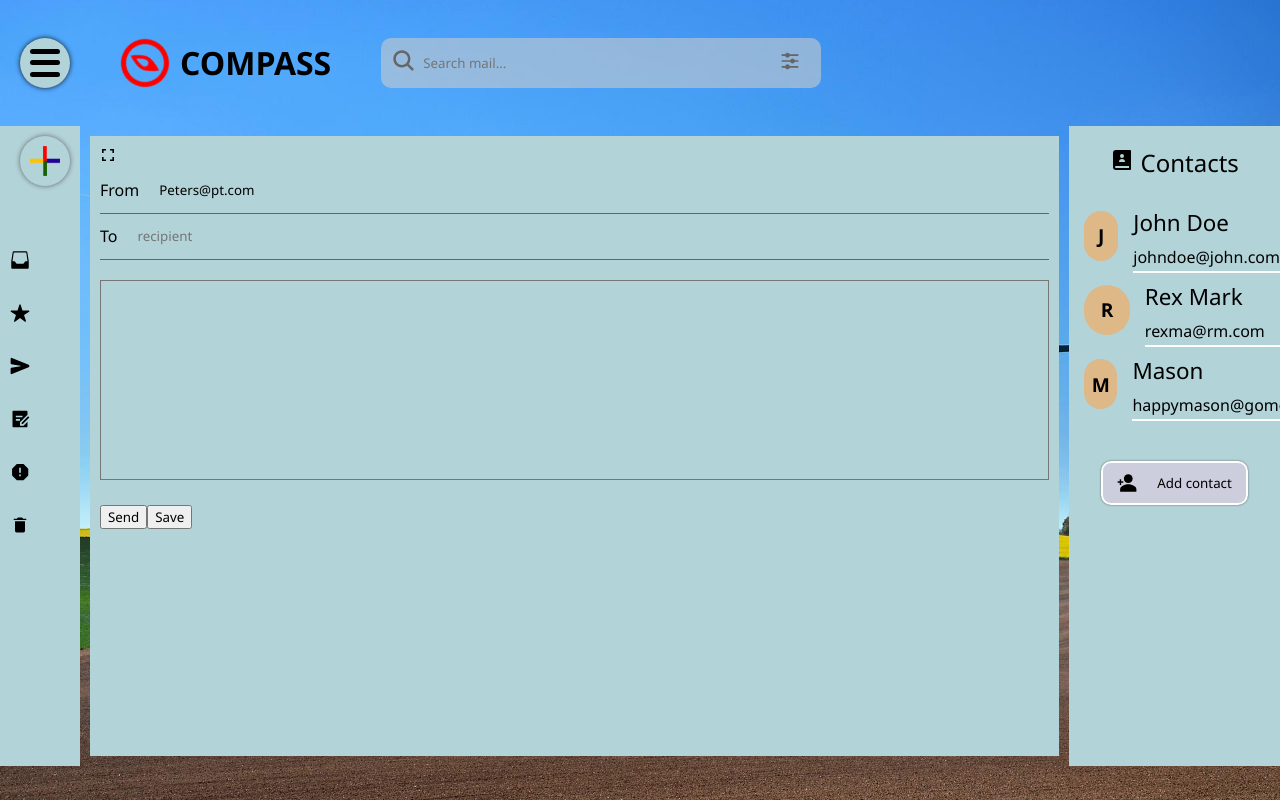
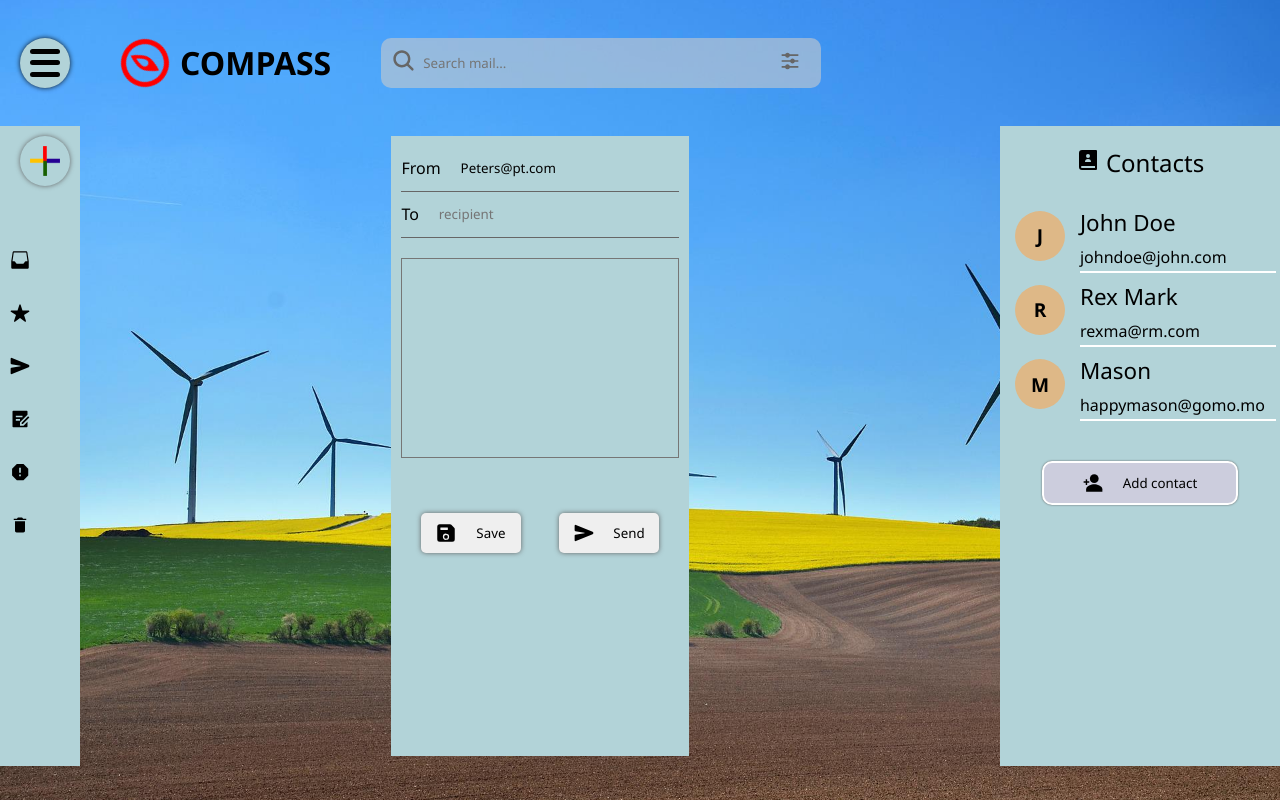
Before and after one commit to Xyzeebit/compass-mail-app, a React (Create React App) app in the folder client/: page /mail/compose in a window 1280 px wide. Built offline with nearby package versions, Linux system fonts and the light colour scheme.

Commit message:
added compose page

```diff
--- a/client/src/components/Compose.jsx
+++ b/client/src/components/Compose.jsx
@@ -1,5 +1,6 @@
 import { useState } from 'react';
 import { IoMdExpand } from 'react-icons/io';
+import { IoSave, IoSend } from 'react-icons/io5';
 
 import '../styles/compose.css';
 
@@ -17,30 +18,34 @@ export default function Compose({ from, contact, dispatch }) {
     }
     return (
       <section className="compose-message">
-        <div className="compose-title-bar">
-          <IoMdExpand />
-        </div>
         <div>
-          <label>
+          <label htmlFor="from">
             <span>From</span>
-            <input type="text" value={from} randomly />
+            <input type="text" value={from} id="from" randomly />
           </label>
-          <label>
+          <label htmlFor="to">
             <span>To</span>
             <input
-            type="email"
-            value={to}
-            onChange={handleTos}
-            placeholder="recipient"
-          />
+              type="email"
+              value={to}
+              id="to"
+              onChange={handleTos}
+              placeholder="recipient"
+            />
           </label>
         </div>
         <div className="compose-body">
           <textarea value={body} onChange={handleBody} />
         </div>
-        <div>
-          <button>Send</button>
-          <button>Save</button>
+        <div className="buttons">
+          <button>
+            <IoSave size={20} />
+            <span>Save</span>
+          </button>
+          <button>
+            <IoSend size={20} />
+            <span>Send</span>
+          </button>
         </div>
       </section>
     );
--- a/client/src/styles/compose.css
+++ b/client/src/styles/compose.css
@@ -1,8 +1,14 @@
 .compose-message {
-    width: 100%;
+    /* width: 100%; */
+    /* height: 100vh; */
     padding: 10px;
     margin: 10px;
     background-color: #b2d3d8;
+}
+@media screen and (max-width: 600px) {
+    .compose-message {
+        min-width: 95vw;
+    }
 }
 
 .compose-message label {
@@ -20,6 +26,9 @@
 .compose-message label input:focus {
     outline: none;
 }
+.compose-message label:focus {
+    background-color: #d1dfe1;
+}
 .compose-body {
     margin: 20px 0 20px 0;
 }
@@ -35,3 +44,30 @@
     outline: none;
     background: #d1dfe1;
 }
+
+.compose-message .buttons {
+    padding-top: 30px;
+    display: flex;
+    justify-content: space-around;
+    align-items: center;
+}
+.buttons button {
+    box-shadow: 0px 0px 5px #666;
+    outline: none;
+    border: none;
+    padding: 5px;
+    width: 100px;
+    height: 40px;
+    border-radius: 5px;
+    display: flex;
+    justify-content: space-around;
+    align-items: center;
+    font-weight: 500;
+}
+.buttons button:hover {
+    background-color: #3535c9;
+    color: #fff;
+}
+.buttons button:hover path {
+    fill: #FFF;
+}
```
